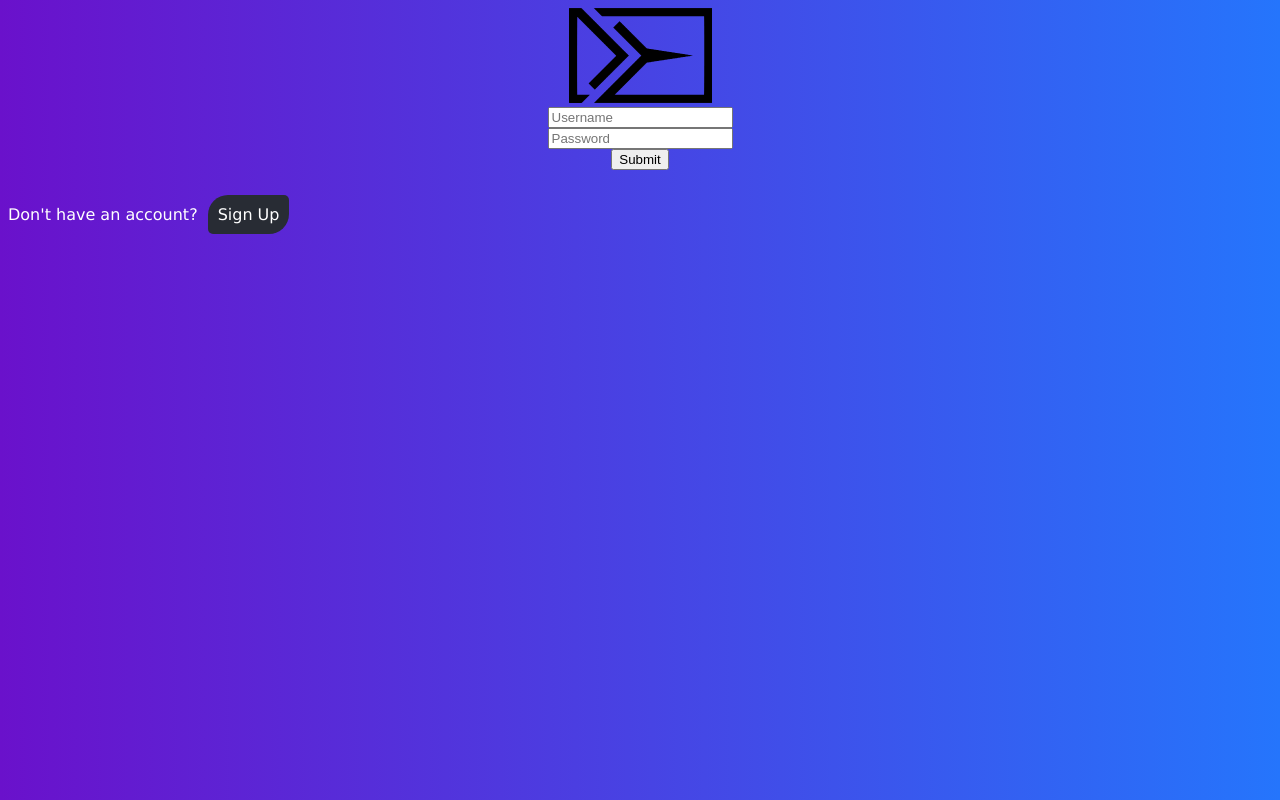
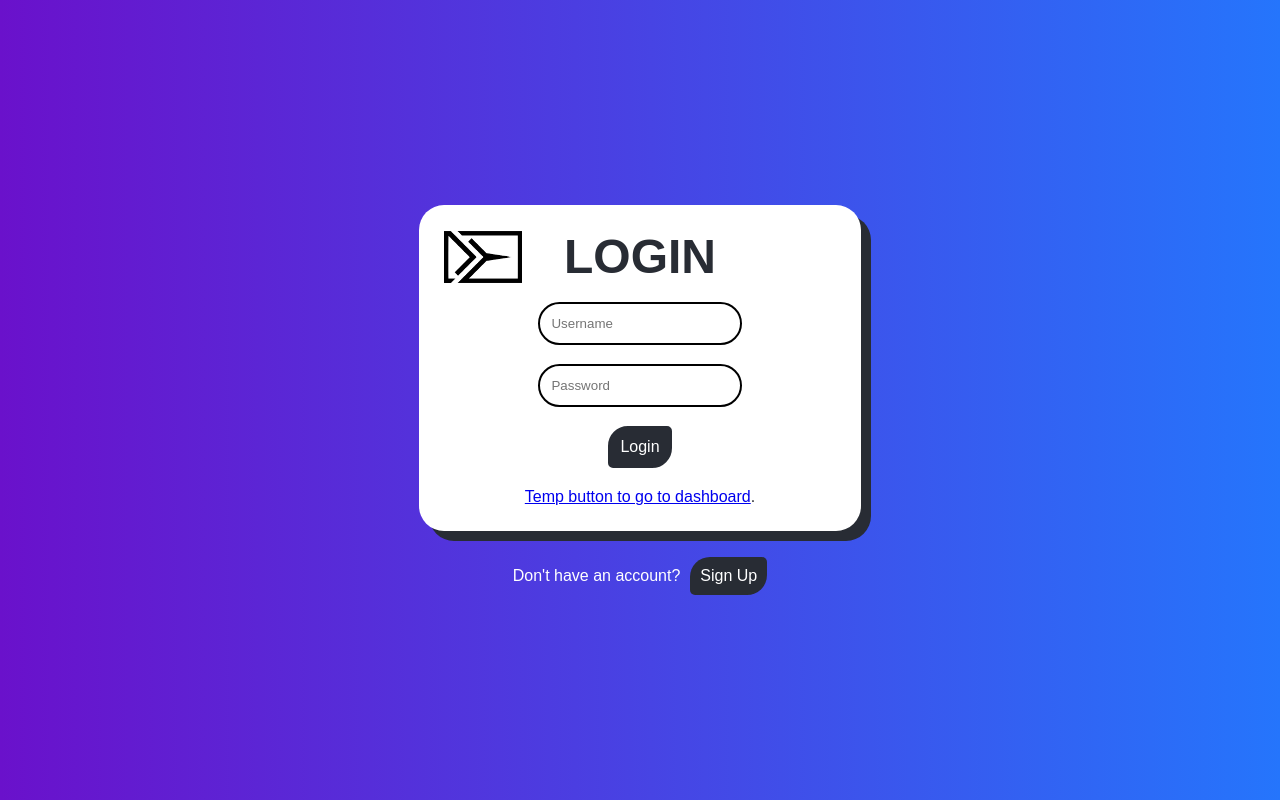
Before and after one commit to Dante-Masciotra/Password-Manager-Frontend, a React (Create React App) app: page / in a window 1280 px wide. Built offline with nearby package versions, Linux system fonts and the light colour scheme.

Commit message:
Fixed login page

```diff
--- a/src/components/Login/Login.js
+++ b/src/components/Login/Login.js
@@ -35,16 +35,19 @@ function Login() {
 	};
 	return (
 		<>
-			<div className="login-wrapper">
-				<div className="login-container">
-					<img src={require("./logo-black.png")} alt=""></img>
+			<div className="main-wrapper">
+				<div className="main-container">
+					<div className="main-title">
+						<img src={ require("./logo-black.png") } alt="" />
+						<h1>LOGIN</h1>
+					</div>
 					<form onSubmit={submitForm}>
 							<input
 								type="text"
 								id="username"
 								name="username"
 								placeholder="Username"
-							onChange={(e) => setUsername(e.target.value)}
+								onChange={e => setUsername(e.target.value)}
 							/>
 							<br />
 							<input
@@ -52,19 +55,21 @@ function Login() {
 								id="password"
 								name="password"
 								placeholder="Password"
-							onChange={(e) => setPassword(e.target.value)}
+								onChange={e => setPassword(e.target.value)}
 							/>
+							<div className="main-error">{message && <p>{message}</p>}</div>
+							<input className="main-button" type="submit" value="Login" />
 							<br />
-						<input className="login-button" type="submit" value="Submit" />
-						<br />
+							<a href="http://localhost:3000/dashboard">Temp button to go to dashboard</a>.
 					</form>
 				</div>
 				<div className="register">
-					<p>Don't have an account?</p>
+					<p>
+						Don't have an account?
+					</p>
 					<a href="http://localhost:3000/register">Sign Up</a>
 				</div>
 			</div>
-			<div>{message && <p>{message}</p>}</div>
 		</>
 	);
 }
```
Lines whose indentation alone changed are shown as unchanged.
